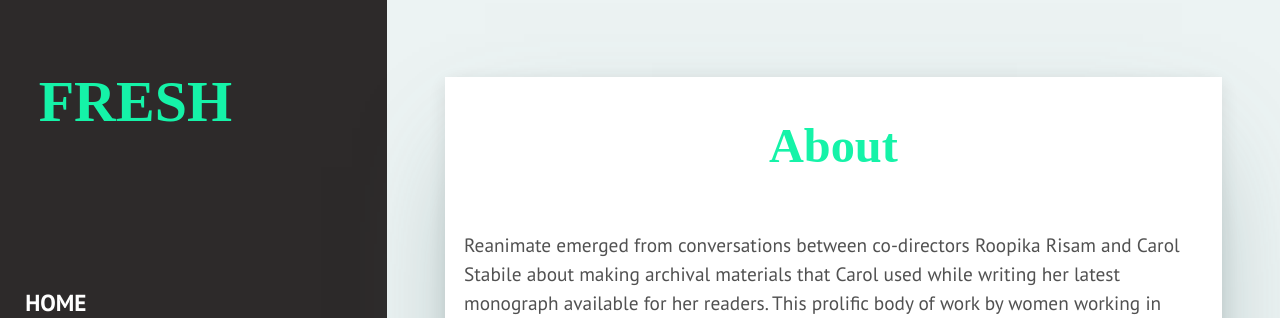
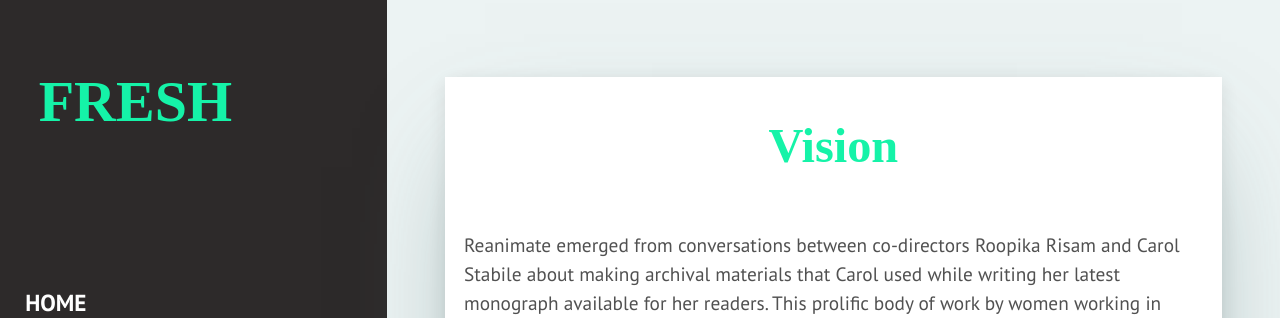
Before and after one commit to roopikarisam/reanimate, a Jekyll site: the page built from _pages/vision.html, in a window 1280 px wide and 927 px high. Shown: the top 318 px of the window. Built offline with Jekyll 4.4.1, drawn with Linux system fonts in a browser that asks for light colours; some web fonts are replaced.

Commit message:
changed yaml header

```diff
--- a/_pages/vision.html
+++ b/_pages/vision.html
@@ -1,7 +1,7 @@
 ---
 layout: post
-title: About
-permalink: /about/
+title: Vision
+permalink: /vision/
 ---
 Reanimate emerged from conversations between co-directors Roopika Risam and Carol Stabile about making archival materials that Carol used while writing her latest monograph available for her readers. This prolific body of work by women working in media and engaged in activism from the 1930s to the 1950s sheds light on untold stories of the influences of race, gender, class, and other axes of identity and oppression on women in media. However, much of this writing has never been published and the market forces on academic publishing are structural obstacles to their recovery.
 
```
